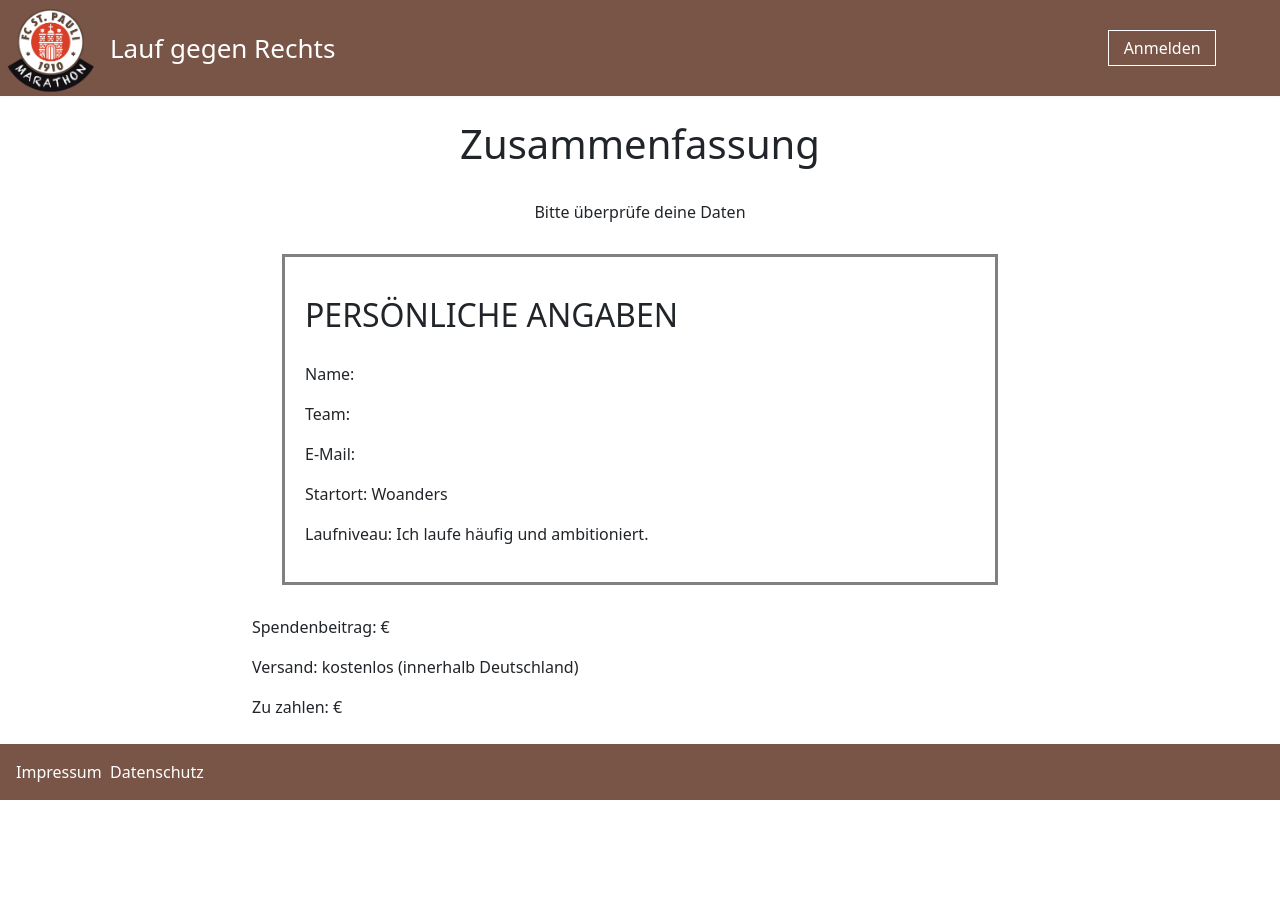
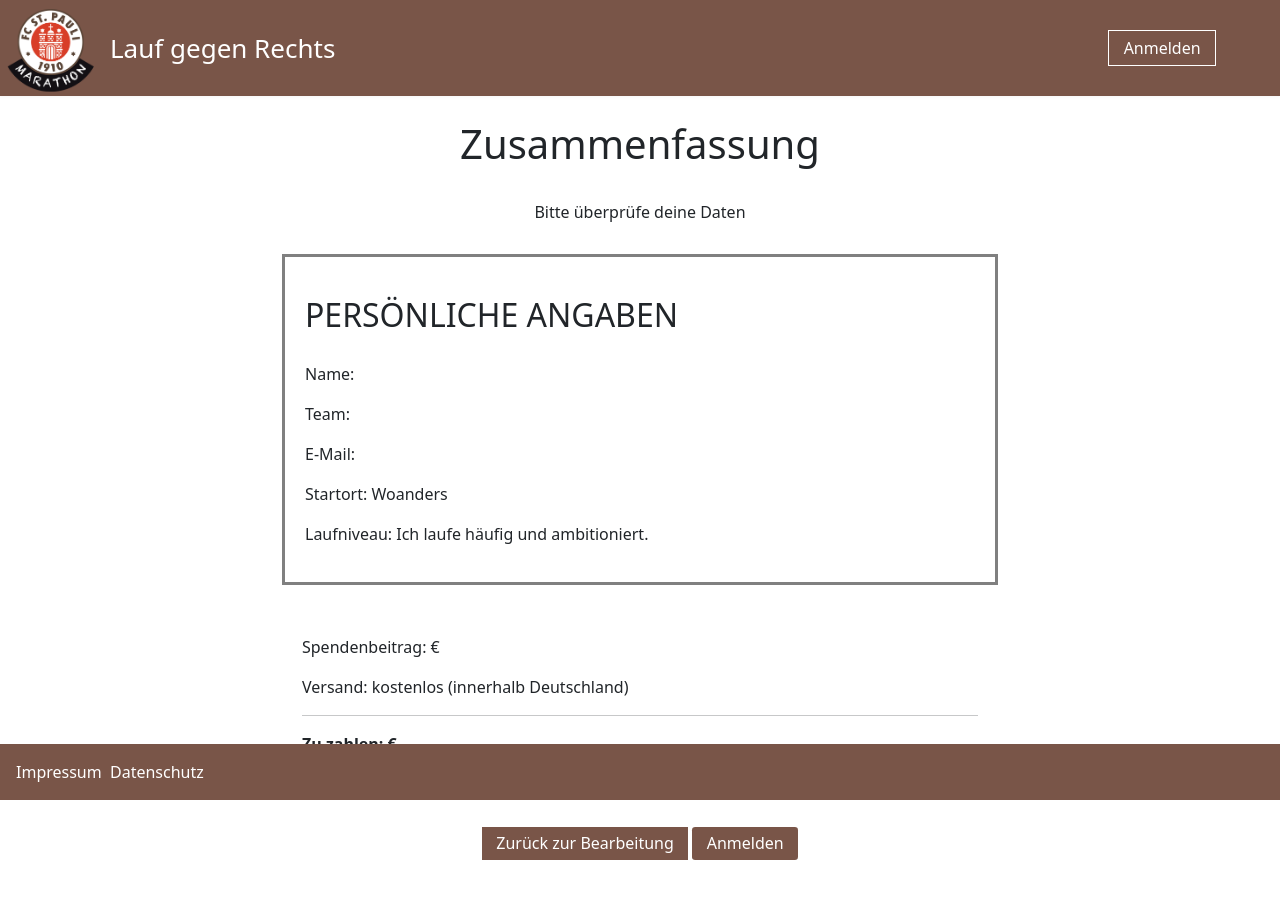
Before and after one commit to pace-running/pace3, a Next.js app in the folder frontend/pace-ui/: page /summary in a window 1280 px wide. Shown: the top 898 px of the page. Before the commit the page ends 835 px from the top, so only its background shows below. Built offline with nearby package versions, Linux system fonts and the light colour scheme.

Commit message:
Implement registration with runner and shipping infos

```diff
--- /dev/null
+++ b/frontend/pace-ui/apis/join.ts
@@ -0,0 +1,7 @@
+import axios from 'axios';
+
+export async function submitJoinInfo(data: InfoRequestData) {
+    return await axios.post(`${process.env.NEXT_PUBLIC_API_URL}/api/submit`, data, {
+        headers: {'content-type': 'application/json'}
+    });
+}
--- a/frontend/pace-ui/pages/summary/index.tsx
+++ b/frontend/pace-ui/pages/summary/index.tsx
@@ -2,6 +2,33 @@ import {NextPage} from "next";
 import {useEffect, useState} from "react";
 import BaseLayout from "../../components/Layout/baseLayout";
 import {useJoinFormContext} from "../../context/JoinFormContext";
+import Button from "../../components/Button";
+import router from 'next/router';
+import {JoinFormValues} from "../../utility/joinFormSchema";
+import {submitJoinInfo} from "../../apis/join";
+
+const mapJoinFormDataToRequestData = (formData: JoinFormValues) => ({
+    firstname: formData.firstname ?? "",
+    lastname: formData.lastname ?? "",
+    team: formData.team ?? "",
+    email: formData.email ?? "",
+    repeat: formData.repeated_email ?? "",
+    starting_point: formData.starting_point ?? "",
+    running_level: formData.running_level ?? "",
+    donation: formData.donation.toString(),
+    confirm: formData.tos_confirmed ? "on" : "",
+    tshirt_toggle: formData.tshirt_toggle ? "on" : "",
+    tshirt_model: formData.tshirt_model ?? "",
+    tshirt_size: formData.tshirt_size ?? "",
+    country: formData.country ?? "",
+    address_firstname: formData.address_firstname ?? "",
+    address_lastname: formData.address_lastname ?? "",
+    street_name: formData.street_name ?? "",
+    house_number: formData.house_number ?? "",
+    address_extra: formData.address_extra ?? "",
+    postal_code: formData.postal_code ?? "",
+    city: formData.city ?? "",
+});
 
 const SummaryPage: NextPage = () => {
     const {joinFormData} = useJoinFormContext();
@@ -20,6 +47,15 @@ const SummaryPage: NextPage = () => {
         }
     }, []);
 
+    const handleSubmit = async () => {
+        if (formData) {
+            const response = await submitJoinInfo(mapJoinFormDataToRequestData(formData));
+            console.log("Response: ", response.data);
+            if (response.data.status_code === 200) {
+                await router.push('/confirmation')
+            }
+        }
+    }
 
     return (
         <BaseLayout pageTitle="Zusammenfassung">
@@ -63,9 +99,8 @@ const SummaryPage: NextPage = () => {
                 {formData?.tshirt_toggle && (
                     <div
                         style={{
-                            textAlign: "left",
+                            textAlign: "center",
                             display: "flex",
-                            justifyContent: "center",
                             margin: "30px",
                             border: "3px solid grey",
                         }}
@@ -79,10 +114,7 @@ const SummaryPage: NextPage = () => {
                             )}
 
                             <p>
-                                Größe:{" "}
-                                <span style={{textTransform: "uppercase"}}>
-                  {formData?.tshirt_size}
-                </span>
+                                Größe:<span style={{textTransform: "uppercase"}}> {formData?.tshirt_size}</span>
                             </p>
                         </div>
                         <div style={{textAlign: "left", padding: "20px"}}>
@@ -102,11 +134,30 @@ const SummaryPage: NextPage = () => {
                     </div>
                 )}
 
-                <div style={{textAlign: "left"}}>
+                <div style={{textAlign: "left", margin: "30px", padding: "20px",}}>
                     <p>Spendenbeitrag: {formData?.donation}€</p>
                     <p>Versand: kostenlos (innerhalb Deutschland)</p>
-
-                    <p>Zu zahlen: {formData?.donation}€</p>
+                    <hr></hr>
+                    <p style={{fontWeight: "bold"}}>Zu zahlen: {formData?.donation}€</p>
+                </div>
+                <div style={{textAlign: "center"}}>
+                    <Button
+                        name={"goBackButton"}
+                        label={"Zurück zur Bearbeitung"}
+                        type={"button"}
+                        onClick={() => {
+                            router.back();
+                        }}
+                        styling={"brownbg"}
+                    />
+                    {"   "}
+                    <Button
+                        name={"submitButton"}
+                        label={"Anmelden"}
+                        type={"submit"}
+                        onClick={handleSubmit}
+                        styling={"brownbg"}
+                    />
                 </div>
             </div>
         </BaseLayout>
```
Also changed, not shown: frontend/pace-ui/apis/request-response.d.ts (+3 -8 lines).
